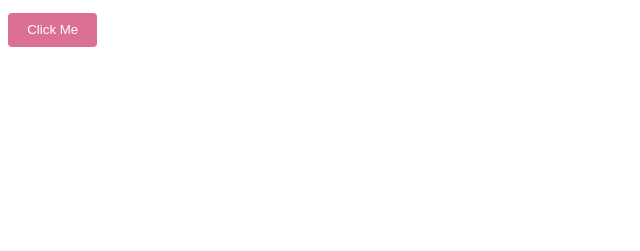
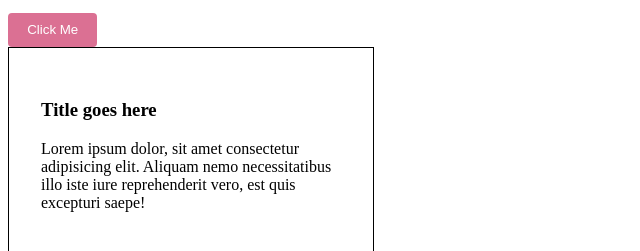
Before and after one commit to sachinjha03/practice-github, a plain HTML site: page index.html in a window 1280 px wide. Shown: the part 155-406 px from the top of the page, without its empty margins (0-640 px from the left). Drawn offline with Linux system fonts and the light colour scheme.

Commit message:
Created card

```diff
--- a/index.html
+++ b/index.html
@@ -10,5 +10,9 @@
     <h1>Hellow World</h1>
     <p>Lorem ipsum dolor sit amet consectetur adipisicing elit. Amet totam nostrum aut earum in nihil tenetur laborum quam quae perferendis dignissimos, quis voluptatibus necessitatibus voluptatum praesentium quas debitis. Reprehenderit, eligendi!</p>
     <button>Click Me</button>
+    <div class="card">
+        <h3>Title goes here</h3>
+        <p>Lorem ipsum dolor, sit amet consectetur adipisicing elit. Aliquam nemo necessitatibus illo iste iure reprehenderit vero, est quis excepturi saepe!</p>
+    </div>
 </body>
 </html>
--- a/style.css
+++ b/style.css
@@ -11,3 +11,9 @@ button{
     padding: 0.6rem 1.2rem;
     border-radius: 4px;
 }
+
+.card{
+    width: 300px;
+    padding: 2rem 2rem;
+    border: 1px solid;
+}
```
